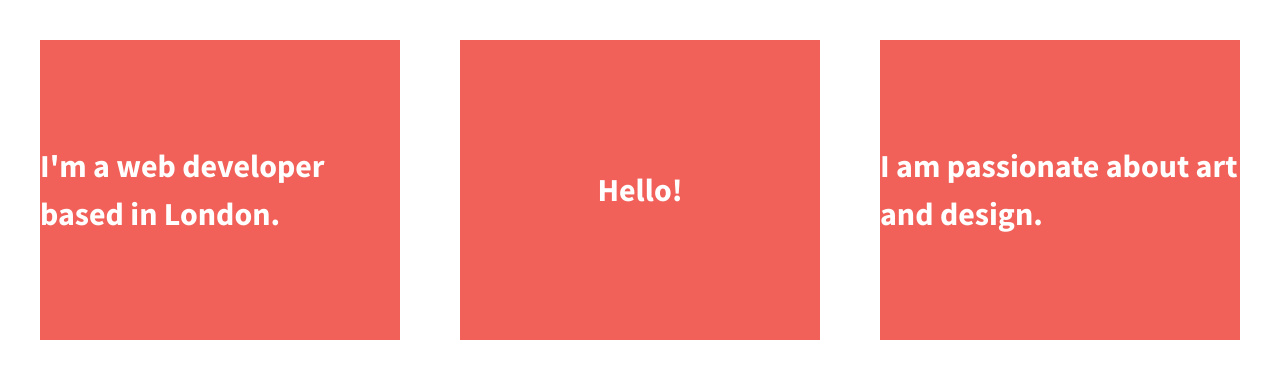
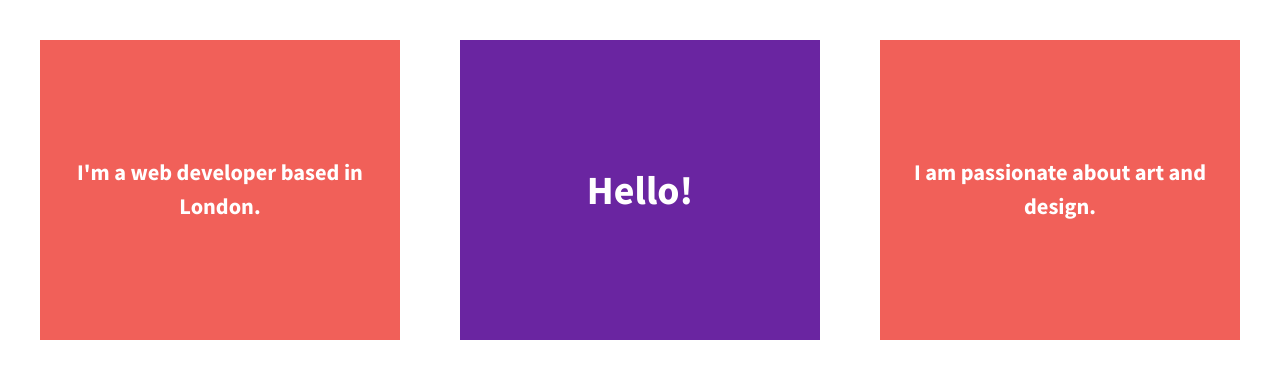
Before and after one commit to ngsenia/divs-flexbox, a plain HTML site: page index.html in a window 1280 px wide. Drawn offline with nearby package versions, Linux system fonts and the light colour scheme.

Commit message:
Changed div colour and font styles

```diff
--- a/css/main.css
+++ b/css/main.css
@@ -121,9 +121,15 @@ font-weight: 700;
   align-items: center;
   color: #fff;
   line-height: 1.5em;
-  font-size: 1.6em;
+  font-size: 1.4rem;
   background-color: #f16059;
   height: 300px;
+  text-align: center;
+}
+
+.div-2 {
+    font-size: 2.5rem;
+    background-color: #6a25a1;
 }
 
 
```
